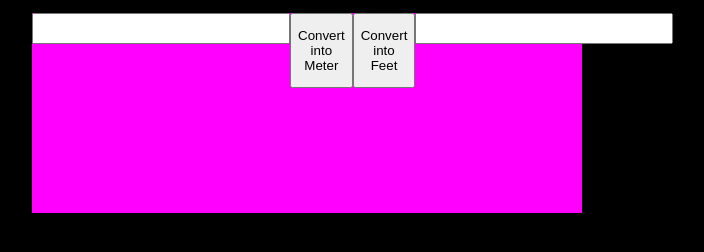
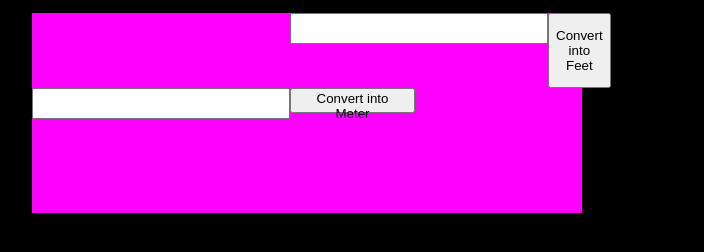
Before and after one commit to Thuotracy/height-converter, a plain HTML site: page index.html in a window 1280 px wide. Shown: the whole page, without its empty margins (333-1037 px from the left). Drawn offline with Linux system fonts and the light colour scheme.

Commit message:
styled #meter button

```diff
--- a/style.css
+++ b/style.css
@@ -17,6 +17,17 @@ html{
 #input{
     height: 25px;
     width: 250px;
+    grid-column-start: 2;
+    grid-column-end: 4;
+}
+
+#meter{
+    height: 25px;
+    width: 125px;
+    grid-column-start: 2;
+    grid-column-end: 3;
+    grid-row-start: 2;
+    grid-row-end: 2;
 }
 
 #output{
```
